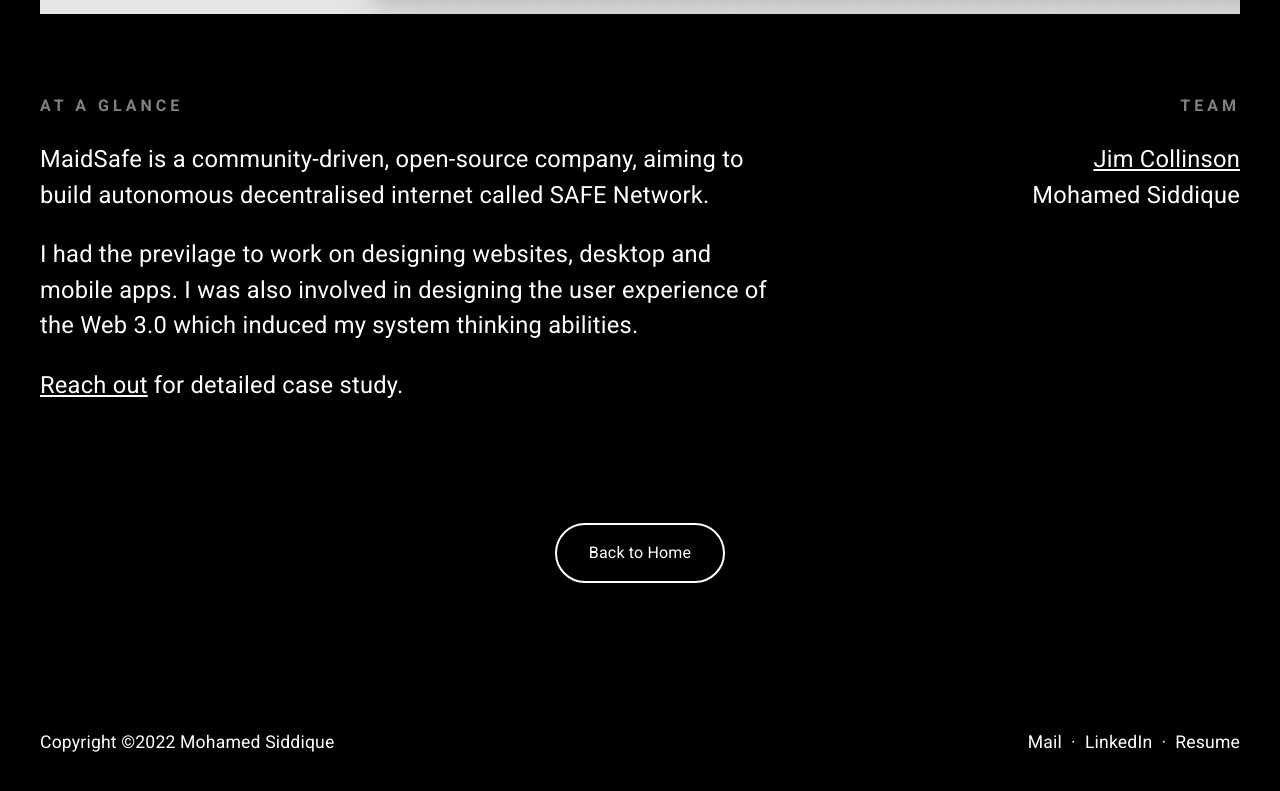
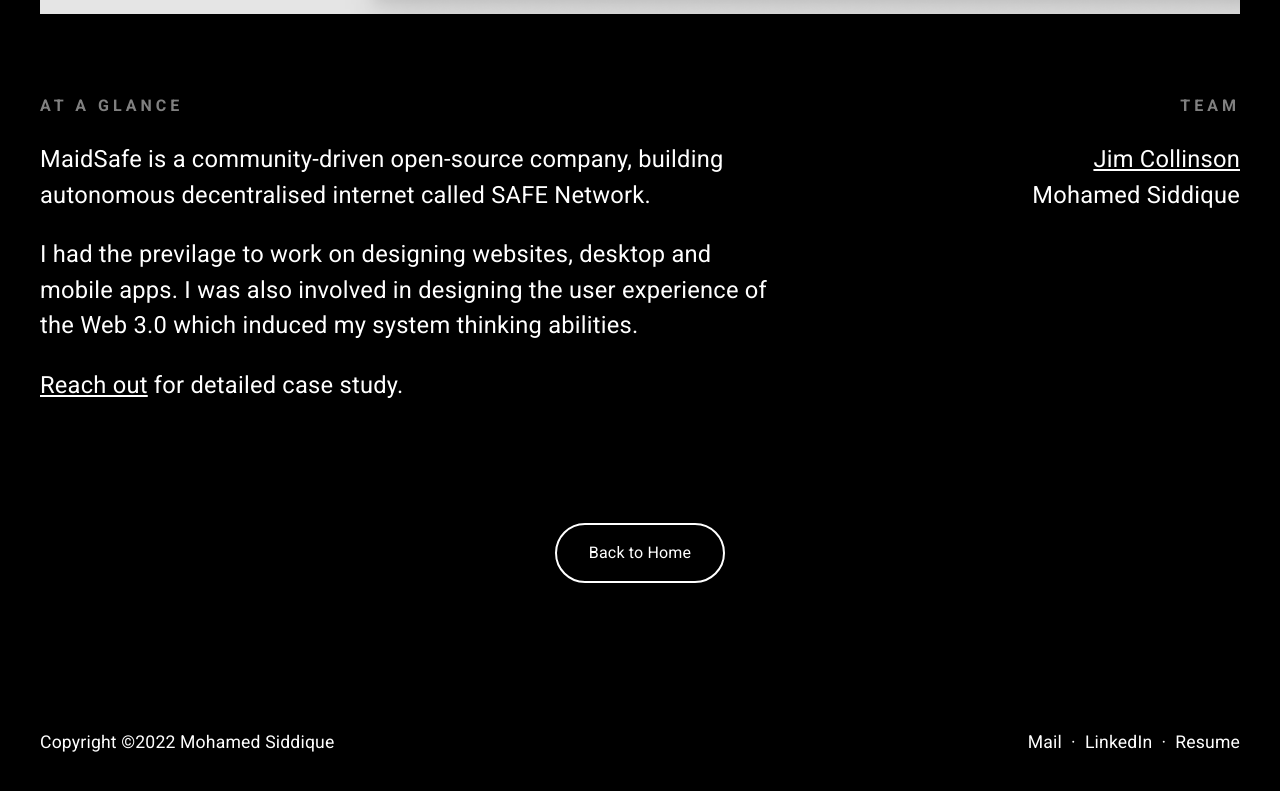
Before and after one commit to siddique26/2022, a plain HTML site: page maidsafe.html in a window 1280 px wide. Shown: the part 1077-1868 px from the top of the page. Drawn offline with Linux system fonts and the light colour scheme.

Commit message:
Update maidsafe.html

```diff
--- a/maidsafe.html
+++ b/maidsafe.html
@@ -51,7 +51,7 @@
                     <r-grid columns="8" columns-m="8" columns-s="4" class="content">
                         <r-cell span="1-5" span-m="1-8" span-s="1-4">
                             <h6>AT A GLANCE</h6>
-                            <h5>MaidSafe is a community-driven, open-source company, aiming to build autonomous
+                            <h5>MaidSafe is a community-driven open-source company, building autonomous
                                 decentralised internet called SAFE Network.
                             </h5>
                             <h5>I had the previlage to work on designing websites, desktop and mobile apps.
```
